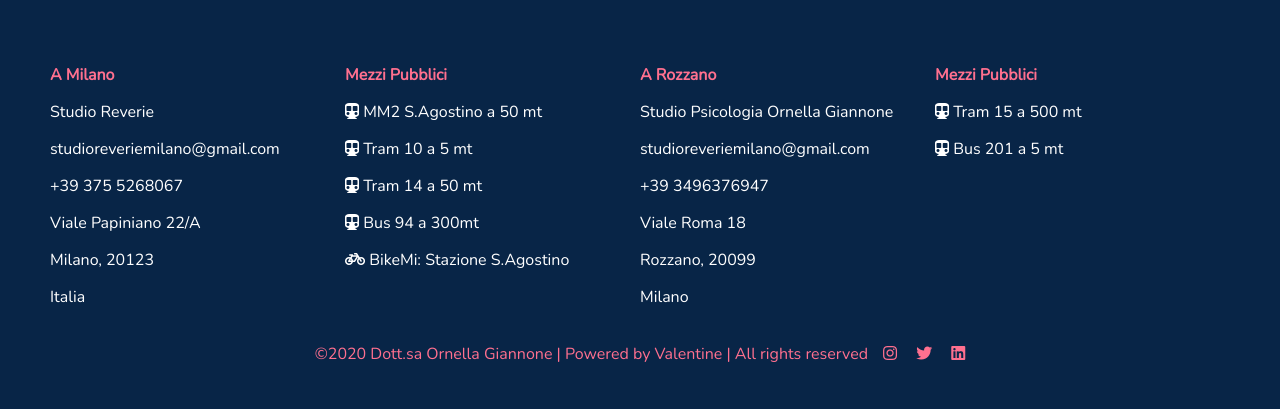
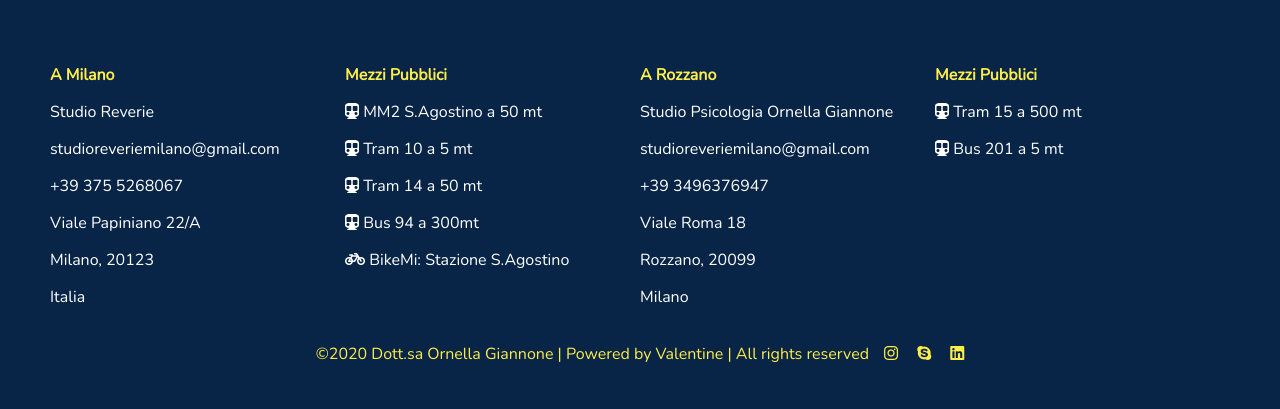
Before and after one commit to Valentine1402/psychologist-study, a Laravel app: page / in a window 1280 px wide. Shown: the part 593-1002 px from the top of the page. Run offline with Laravel 8, Linux system fonts and the light colour scheme; some libraries are stand-ins or nearby versions.

Commit message:
change color

```diff
--- a/OrnellaGiannone/resources/sass/_variables.scss
+++ b/OrnellaGiannone/resources/sass/_variables.scss
@@ -13,7 +13,8 @@ $purple: #9561e2;
 $pink: rgba(246, 109, 155, 0.815);
 $red: #e3342f;
 $orange: #f6993f;
-$yellow: #fff34ada;
+$yellow: #ffed4a;
+$yellowOcra: #d6ce55ad;
 $green: #38c172;
 $teal: #4dc0b5;
 $cyan: #6cb2eb;
--- a/OrnellaGiannone/resources/sass/partials/_footer.scss
+++ b/OrnellaGiannone/resources/sass/partials/_footer.scss
@@ -33,7 +33,7 @@
                 .my_title-footer {
                     font-size: 16px;
                     font-weight: bold;
-                    color: $myPink;
+                    color: $yellow;
                 }
             }
         }
@@ -44,7 +44,7 @@
             justify-content: space-between;
 
             p , a {
-                color: $myPink;
+                color: $yellow;
             }
 
             ul li {
@@ -52,7 +52,7 @@
                 display: inline;
 
                 a {
-                    color: $myPink
+                    color: $yellow;
                 }
             }
         }
--- a/OrnellaGiannone/resources/sass/partials/_navbar.scss
+++ b/OrnellaGiannone/resources/sass/partials/_navbar.scss
@@ -5,7 +5,7 @@
 	z-index: 20;
 	width: 100%;
 	height: 100px;
-	background-color: $pink;
+	background-color: $yellowOcra;
 	color: $white;
     padding: 0;
 
--- a/OrnellaGiannone/resources/views/components/footer.blade.php
+++ b/OrnellaGiannone/resources/views/components/footer.blade.php
@@ -41,7 +41,7 @@
 
             <ul>
                 <li><a href=""><i class="fab fa-instagram ico"></i></a></li>
-                <li><a href=""><i class="fab fa-twitter ico"></i></a></li>
+                <li><a href=""><i class="fab fa-skype"></i></a></li>
                 <li><a href=""><i class="fab fa-linkedin"></i></a></li>
             </ul>
 
--- a/OrnellaGiannone/resources/views/components/home.blade.php
+++ b/OrnellaGiannone/resources/views/components/home.blade.php
@@ -1,10 +1,11 @@
+
 <div class="box_main">
     <div class="box_main_left">
         <h1>Dott.ssa Ornella Giannone</h1>
         <img src="https://static.wixstatic.com/media/f9c8c3_46e82bccd9b64508907da1f37c6f4075~mv2_d_2320_3088_s_2.jpg/v1/fill/w_800,h_800,al_c,q_85,usm_0.66_1.00_0.01/IMG_8387_JPG.webp" alt=""></div>
     <div class="box_main_right">
         <h3>Psicologa e psicoterapeuta ad orientamento psicoanalitico.</h3>
-        <p>Si occupa prevalentemente di pre-adolescenti, adolescenti ed adulti.
+        <p>Si occupa prevalentemente di pre-adolescenti, adolescenti ed adulti. <br>
             Dopo la laurea, conseguita presso l’Università degli Studi di Pavia in Psicologia (ad indirizzo neuro-cognitivo), si è specializzata come psicoterapeuta presso la scuola di formazione milanese ad orientamento psicoanalitico per adolescenti ed adulti Area G (riconosciuta dal MIUR).
             In seguito si è specializzata nella conduzione di gruppi psicoterapeutici, psico-educativi e formativi.
             Attualmente opera la sua professione presso studi privati, a Milano (zona centro-sud) e nella provincia sud  di Milano.
```
Also changed, not shown: OrnellaGiannone/public/css/app.css, OrnellaGiannone/resources/views/components/contatti.blade.php (added).
